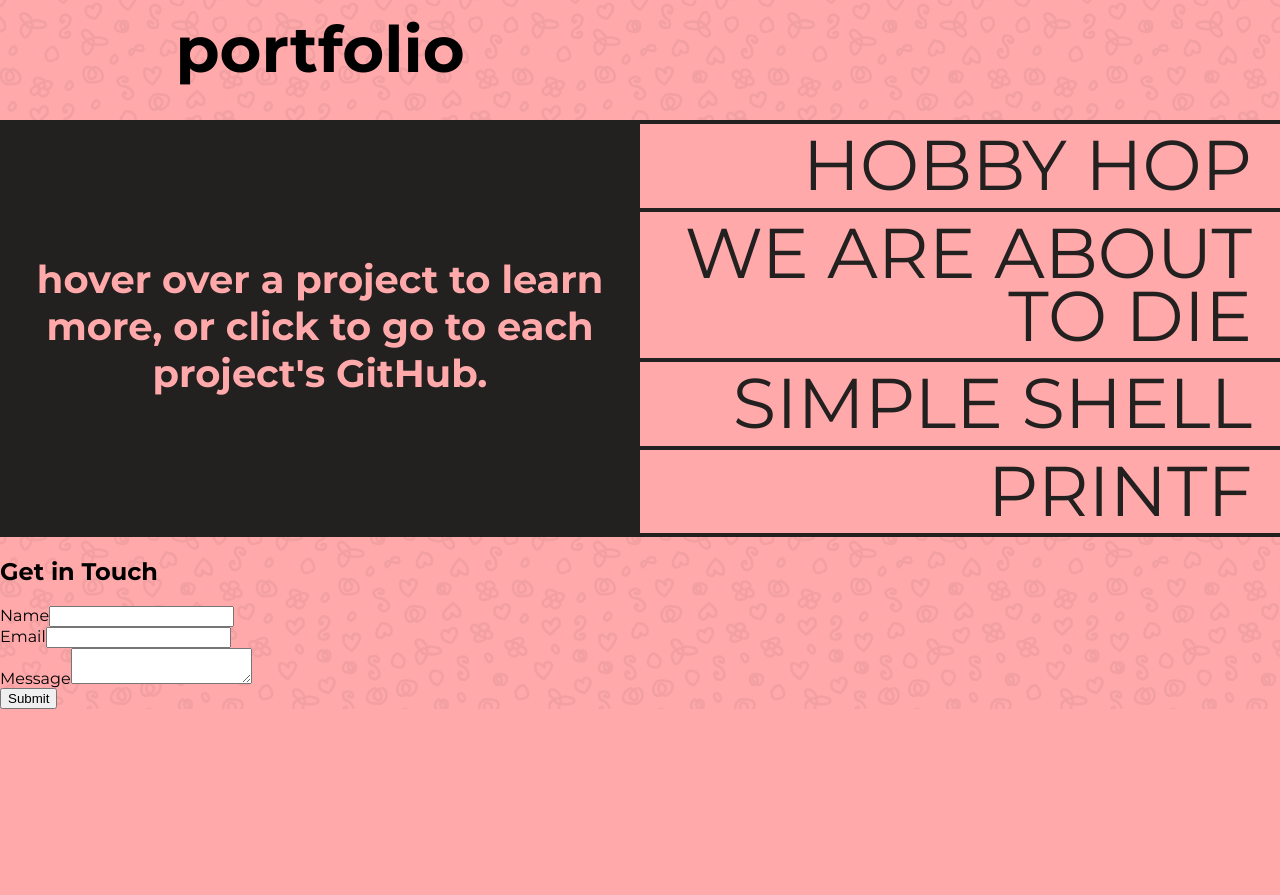
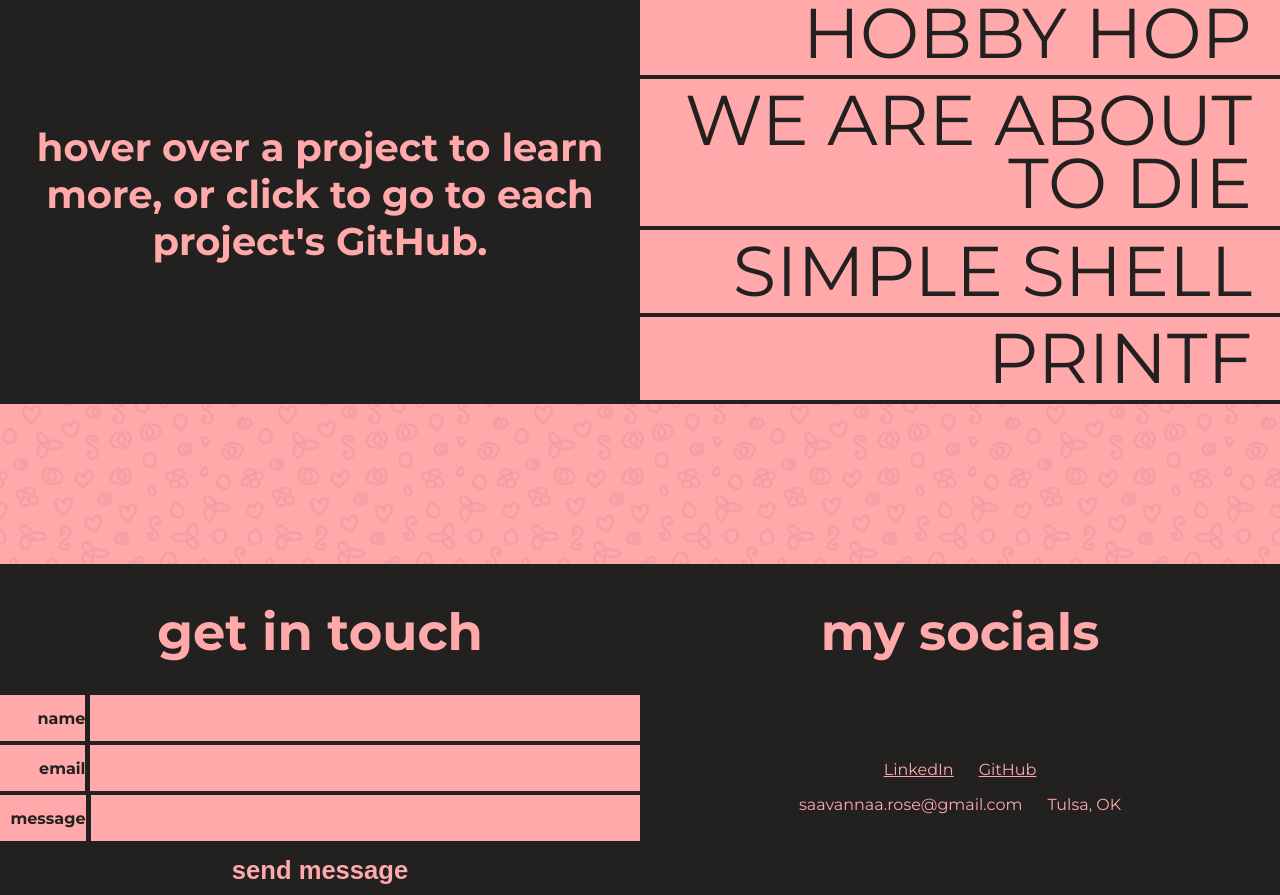
Before and after one commit to chdrchz/portfolio-website, a Next.js app: page / in a window 1280 px wide. Shown: the part 2440-3335 px from the top of the page. Before the commit the page ends 3149 px from the top, so only its background shows below. Built offline with nearby package versions, Linux system fonts and the light colour scheme.

Commit message:
contact changes

```diff
--- a/src/app/components/about.jsx
+++ b/src/app/components/about.jsx
@@ -1,5 +1,5 @@
 import Image from 'next/image';
-import styles from "../../../styles/about.css";
+import '../../../styles/about.css';
 
 export default function About() {
     return (
--- a/src/app/components/contact.jsx
+++ b/src/app/components/contact.jsx
@@ -1,55 +1,87 @@
-import React, { useState } from 'react';
-import emailjs from '@emailjs/browser';
+import React, { useState } from "react";
+import emailjs from "@emailjs/browser";
+
+import "../../../styles/contact.css";
 
 const ContactForm = () => {
   const [formData, setFormData] = useState({
-    name: '',
-    email: '',
-    message: ''
+    name: "",
+    email: "",
+    message: "",
   });
 
   const [submitted, setSubmitted] = useState(false);
   const [error, setError] = useState(false); // To handle potential errors
 
+  // Hover effect state for the button
+  const [hovered, setHovered] = useState(false);
+  const [gradientPosition, setGradientPosition] = useState({ x: 50, y: 50 });
+
+  // Handle input change
   const handleChange = (e) => {
     const { name, value } = e.target;
     setFormData({ ...formData, [name]: value });
   };
 
+  // Handle email submission
   const handleSubmit = (e) => {
     e.preventDefault();
 
     // Define your EmailJS service ID, template ID, and public key here
-    const serviceId = 'service_jumnf9j';
-    const templateId = 'template_coetqwe';
-    const publicKey = 'V3-BBNkII6FVx8e6W';
+    const serviceId = "service_jumnf9j";
+    const templateId = "template_coetqwe";
+    const publicKey = "V3-BBNkII6FVx8e6W";
 
     // Send email using EmailJS
-    emailjs.send(serviceId, templateId, formData, publicKey)
+    emailjs
+      .send(serviceId, templateId, formData, publicKey)
       .then((response) => {
-        console.log('Email sent successfully!', response.status, response.text);
+        console.log("Email sent successfully!", response.status, response.text);
         setSubmitted(true);
       })
       .catch((err) => {
-        console.error('Failed to send email. Error:', err);
+        console.error("Failed to send email. Error:", err);
         setError(true);
       });
   };
 
+  // Hover effect handlers
+  const handleMouseMove = (e) => {
+    const { left, top, width, height } =
+      e.currentTarget.getBoundingClientRect();
+    const x = ((e.clientX - left) / width) * 100;
+    const y = ((e.clientY - top) / height) * 100;
+    setHovered(true);
+    setGradientPosition({ x, y });
+  };
+
+  const handleMouseLeave = () => {
+    setHovered(false);
+  };
+
+  // Render message after submission
   if (submitted) {
     return <h3>Thank you for getting in touch! I'll get back to you soon.</h3>;
   }
 
+  // Render error message if submission fails
   if (error) {
-    return <h3>There was an error sending your message. Please try again later.</h3>;
+    return (
+      <h3>There was an error sending your message. Please try again later.</h3>
+    );
   }
 
   return (
+    <div className="contact-container" id="contact">
+      <div className="contact-headings">
+        <h2>get in touch</h2>
+        <h2 className="contact-heading2">my socials</h2>
+      </div>
+      <div className="contact-wrapper">
         <div className="contact-form">
-      <h2>Get in Touch</h2>
           <form onSubmit={handleSubmit}>
             <div className="form-group">
-          <label htmlFor="name">Name</label>
+              <label htmlFor="name">name</label>
               <input
                 type="text"
                 id="name"
@@ -60,7 +92,7 @@ const ContactForm = () => {
               />
             </div>
             <div className="form-group">
-          <label htmlFor="email">Email</label>
+              <label htmlFor="email">email</label>
               <input
                 type="email"
                 id="email"
@@ -71,8 +103,9 @@ const ContactForm = () => {
               />
             </div>
             <div className="form-group">
-          <label htmlFor="message">Message</label>
+              <label htmlFor="message">message</label>
               <textarea
+                className="custom-textarea"
                 id="message"
                 name="message"
                 value={formData.message}
@@ -80,8 +113,39 @@ const ContactForm = () => {
                 required
               />
             </div>
-        <button type="submit">Submit</button>
+            <button
+              type="submit"
+              className="submit-button"
+              onMouseMove={handleMouseMove}
+              onMouseLeave={handleMouseLeave}
+              style={{
+                background: hovered
+                  ? `radial-gradient(circle at ${gradientPosition.x}% ${gradientPosition.y}%, rgba(233,254,255,1) 0%, rgba(255,169,171,1) 51%)`
+                  : "transparent",
+                color: hovered ? "#232020" : "#FFA9AB",
+                transition: "background 0.5s ease, color 0.3s ease",
+                padding: "10px",
+                width: "100%",
+                height: "50px",
+                border: "none",
+                cursor: "pointer",
+              }}
+            >
+              send message
+            </button>
           </form>
+        </div>
+        <div className="contact-description">
+          <div className="contact-description-links">
+            <a href="https://linkedin.com/in/savanna-davis1" target="_blank">LinkedIn</a>
+            <a href="https://github.com/chdrchz" target="_blank">GitHub</a>
+          </div>
+          <div className="contact-description-info">
+            <p>saavannaa.rose@gmail.com</p>
+            <p>Tulsa, OK</p>
+          </div>
+        </div>
+      </div>
     </div>
   );
 };
--- a/src/app/components/portfolio.jsx
+++ b/src/app/components/portfolio.jsx
@@ -12,7 +12,7 @@ export default function Portfolio() {
   return (
     <div>
       <div className="portfolio-heading" id="portfolio">
-        <h1>portfolio</h1>
+        <h2>portfolio</h2>
       </div>
       <div className="portfolio">
         <div className="portfolio-description">
--- a/styles/about.css
+++ b/styles/about.css
@@ -1,15 +1,18 @@
 .about {
     height: auto;
+    width: 100%;
     display: flex;
     flex-direction: row;
-    padding: 10rem;
+    justify-content: center;
     gap: 4vw;
     align-items: center;
+    padding-top: 2rem;
+    padding-bottom: 2rem;
 }
 
 .about-image {
-    width: 500px; /* Fixed width */
-    height: 500px; /* Fixed height */
+    width: 500px;
+    height: 500px;
     position: relative;
     border: 4px solid #232020;
     text-align: center;
@@ -34,7 +37,7 @@
 }
 
 .about-description h2 {
-    font-size: 5vw;
+    font-size: 4.5vw;
     margin: 0;
     text-align: right;
 }
--- /dev/null
+++ b/styles/contact.css
@@ -0,0 +1,148 @@
+* {
+    box-sizing: border-box;
+  }
+
+.contact-container {
+    display: flex;
+    flex-direction: column;
+    width: 100%;
+    height: auto;
+    background-color: #232020;
+}
+
+.contact-wrapper {
+    display: flex;
+    flex-direction: row;
+    align-items: center;
+    justify-content: space-between;
+}
+
+.contact-form {
+    display: flex;
+    flex-direction: column;
+    align-items: center;
+    width: 50%;
+    gap: 0;
+    height: auto;
+}
+
+.contact-headings {
+    display: flex;
+    flex-direction: row;
+    justify-content: space-around;
+}
+
+.contact-headings h2 {
+    width: 100%;
+}
+
+.contact-description {
+    width: 50%;
+}
+
+.contact-description-links {
+    height: 100%;
+    width: 100%;
+    display: flex;
+    flex-direction: row;
+    justify-content: center;
+    gap: 25px;
+}
+
+.contact-description-links a {
+    text-decoration: underline;
+    color: #ffa9ab;
+}
+
+.contact-description-links a:hover {
+    color: #e9feff;
+}
+
+.contact-description-info {
+    display: flex;
+    flex-direction: row;
+    justify-content: center;
+    gap: 25px;
+}
+
+.contact-description-info p {
+    color: #ffa9ab;
+}
+
+.contact-description h3{
+    width: 100%;
+    font-size: 1vw;
+}
+
+.contact-form form {
+    width: 100%;
+}
+
+.contact-form input {
+    height: 50px;
+    width: 100%;
+    padding-left: 10px;
+    padding-right: 10px;
+    font-size: 1vw;
+    box-sizing: border-box;
+    border: none;
+    color: #232020;
+    background-color: #ffa9ab;
+    border-bottom: 4px solid #232020;
+}
+
+.custom-textarea {
+    width: 100%;
+    height: 50px;
+    resize: none;
+    font-size: 1vw;
+    padding-top: 5px;
+    padding-left: 10px;
+    box-sizing: border-box;
+    border: none;
+    color: #232020;
+    background-color: #ffa9ab;
+    border-bottom: 4px solid #232020;
+  }
+
+input:focus {
+    outline: none;
+}
+
+textarea:focus {
+    outline: none;
+}
+
+.contact-container h2 {
+    font-size: 4vw;
+    margin: 0;
+    padding-top: 2rem;
+    padding-bottom: 2rem;
+    border-top: 4px solid #232020;
+    text-align: center;
+    color: #ffa9ab;;
+}
+
+.contact-form label {
+    color: #232020;
+    font-weight: bold;
+    width: 100px;
+    margin-right: 5px;
+    display: flex;
+    align-items: center;
+    justify-content: right;
+    background-color: #ffa9ab;
+    border-bottom: 4px solid #232020;
+}
+
+.form-group {
+    width: 100%;
+    display: flex;
+    flex-direction: row;
+}
+
+.contact-form button {
+    width: 100%;
+    font-size: 2vw;
+    font-weight: bold;
+}
--- a/styles/index.css
+++ b/styles/index.css
@@ -1,6 +1,16 @@
 .main-container {
+    display: flex;
+    flex-direction: column;
+    gap: 10rem;
     max-width: 100%;
     height: auto;
     padding: 0;
     margin: 0;
 }
+
+.contact {
+    display: flex;
+    justify-content: center;
+    align-items: center;
+    height: auto;
+}
--- a/styles/portfolio.css
+++ b/styles/portfolio.css
@@ -15,8 +15,8 @@
   padding-bottom: 2rem;
 }
 
-.portfolio-heading h1 {
-  font-size: 5vw;
+.portfolio-heading h2 {
+  font-size: 4.5vw;
   margin: 0;
 }
 
```
Lines whose indentation alone changed are shown as unchanged.
